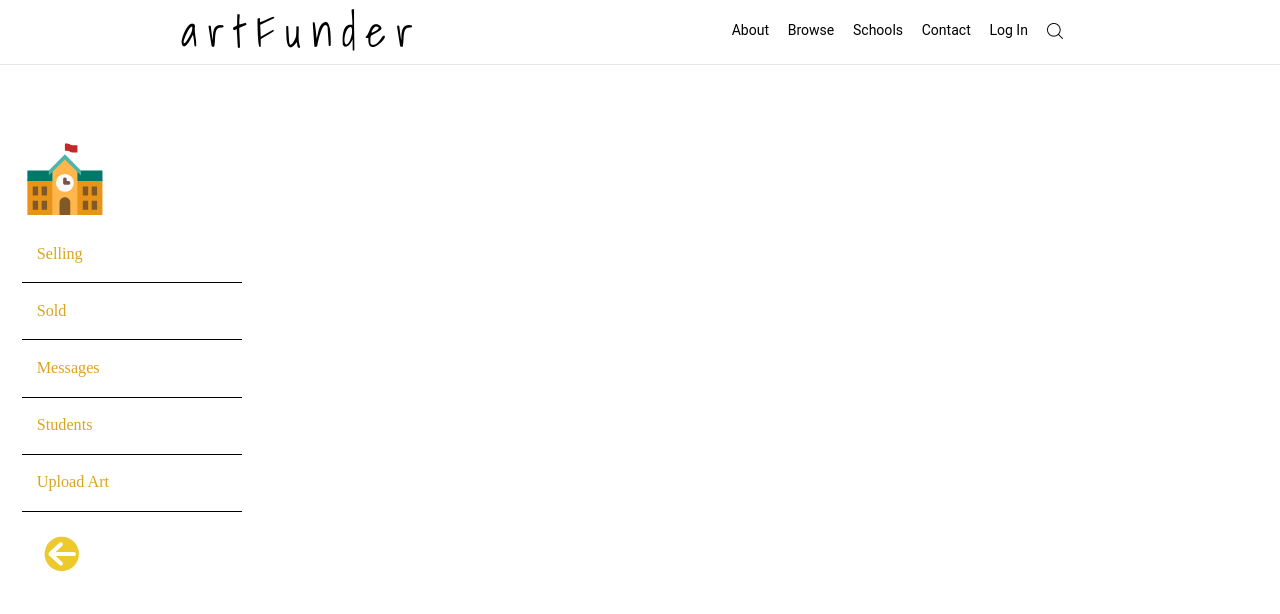
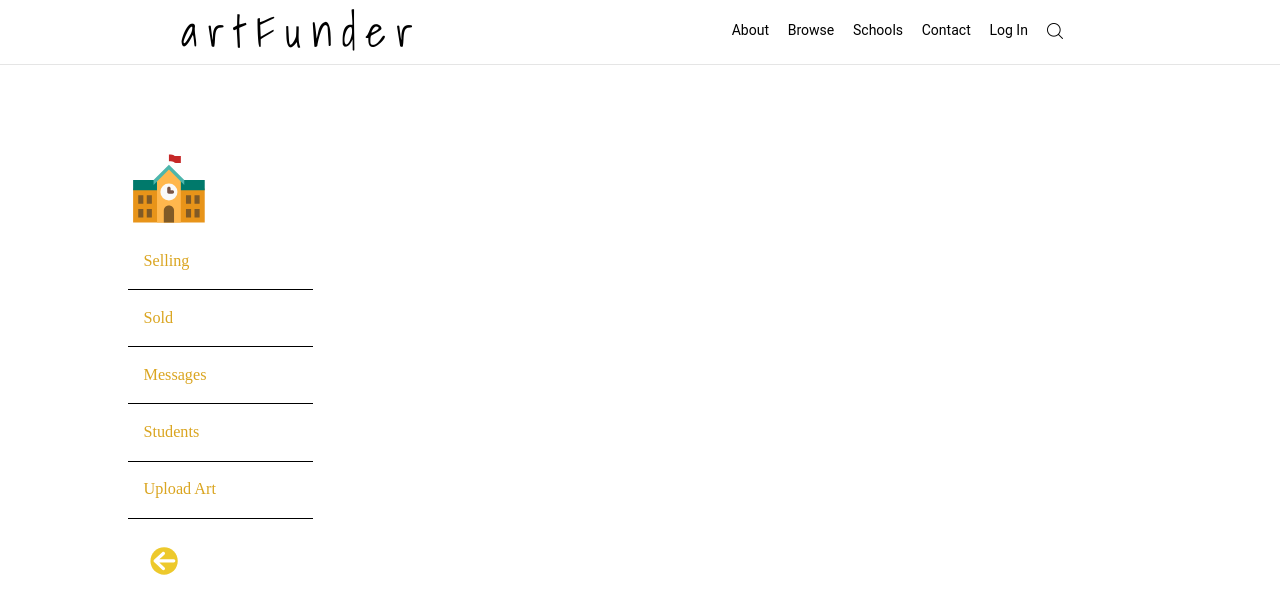
Before and after one commit to LABS-EU3/Student-Art-Collection-FRONTEND, a React (Create React App) app: page /schoolsdashboard in a window 1280 px wide. Shown: the top 614 px of the page. Built offline with nearby package versions, Linux system fonts and the light colour scheme; a web font is replaced by a local one.

Commit message:
more styling

```diff
--- a/src/Views/SchoolsDashboard/SchoolsDasboardStyle.js
+++ b/src/Views/SchoolsDashboard/SchoolsDasboardStyle.js
@@ -1,15 +1,18 @@
 import styled from 'styled-components';
+
+export const MainContainer = styled.section`
+	display: flex;
+	justify-content: space-around;
+`;
 
 export const SchoolsDashboardContainer = styled.section`
 	margin-top: 5rem;
-	padding: 2rem;
-	width: 80%;
-	display: flex;
-	flex-direction: column;
+	padding: 3rem;
+	width: 85%;
 `;
 
 export const StyledSidebar = styled.aside`
-	width: 25%;
+	width: 20%;
 	display: flex;
 	flex-direction: column;
 	background: white;
--- a/src/Views/SchoolsDashboard/SchoolsDashboard.jsx
+++ b/src/Views/SchoolsDashboard/SchoolsDashboard.jsx
@@ -1,18 +1,19 @@
-import React from 'react'
-import {SchoolsDashboardContainer, ArrowWrapper} from './SchoolsDasboardStyle'
+import React from 'react';
+import { SchoolsDashboardContainer, ArrowWrapper, MainContainer } from './SchoolsDasboardStyle';
 import { ReactComponent as LeftArrow } from '../../Assets/images/left_arrow.svg';
-import Sidebar from './Sidebar'
+import Sidebar from './Sidebar';
 
-function SchoolsDashboard() {
-    return (
-        <SchoolsDashboardContainer>
-        <Sidebar/>
-        {/* <ArrowWrapper>
+function SchoolsDashboard (){
+	return (
+		<MainContainer>
+			<SchoolsDashboardContainer>
+				<Sidebar />
+				{/* <ArrowWrapper>
             <LeftArrow width="70%"/>
         </ArrowWrapper> */}
-
-        </SchoolsDashboardContainer>
-    )
+			</SchoolsDashboardContainer>
+		</MainContainer>
+	);
 }
 
-export default SchoolsDashboard
+export default SchoolsDashboard;
--- a/src/Views/SchoolsDashboard/Sidebar.jsx
+++ b/src/Views/SchoolsDashboard/Sidebar.jsx
@@ -8,7 +8,7 @@ import { ReactComponent as Arrow } from '../../Assets/images/left_arrow.svg';
 function Sidebar (){
 	return (
 		<StyledSidebar>
-			<School width="35%" />
+			<School width="40%" />
 			<NavItemsWrapper>
 				<SideNavItem text={sidebarTexts.selling} path="/selling" />
 				<SideNavItem text={sidebarTexts.sold} path="/sold" />
@@ -19,8 +19,6 @@ function Sidebar (){
 					<Arrow width="20%" />
 				</ArrowWrapper>
 			</NavItemsWrapper>
-
-
 		</StyledSidebar>
 	);
 }
```
Lines whose indentation alone changed are shown as unchanged.
